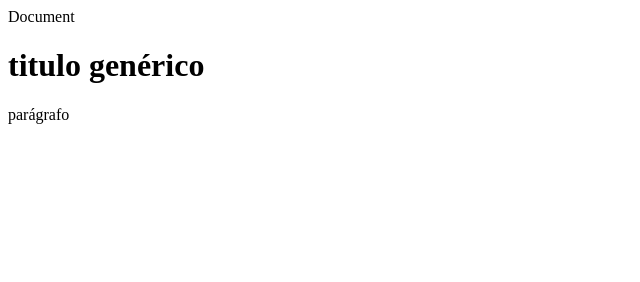
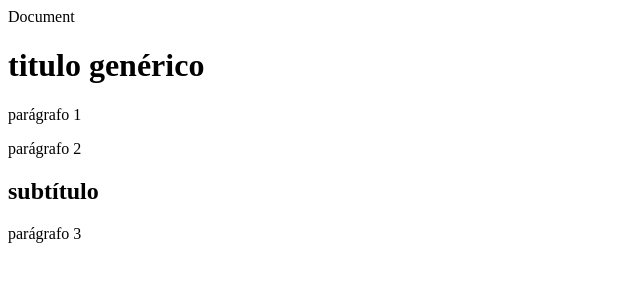
Before and after one commit to anajuliaceag/Ceag, a plain HTML site: page Ana.html in a window 1280 px wide. Shown: the whole page, without its empty margins (0-640 px from the left). Drawn offline with Linux system fonts and the light colour scheme.

Commit message:
Update Ana.html

```diff
--- a/Ana.html
+++ b/Ana.html
@@ -7,6 +7,10 @@
     </head>
     <body>
         <h1> titulo genérico </h1>
-        <p> parágrafo </p>
+        <p> parágrafo 1 </p>
+        <p> parágrafo 2 </p>
+        <h2>subtítulo </h2>
+        <p>parágrafo 3</p>
+        <ing src="jpeg">
         </body>
 </html>
```
